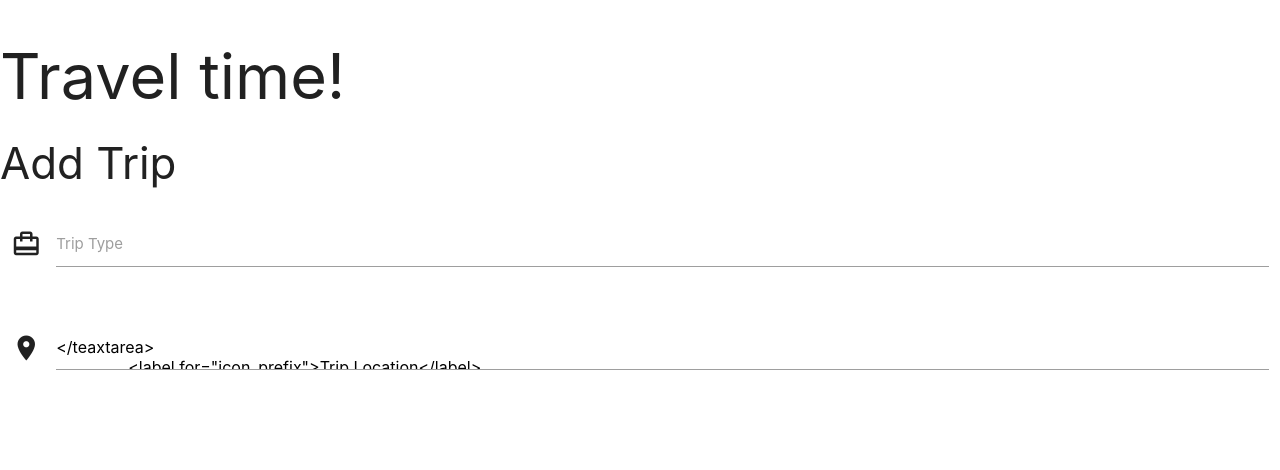
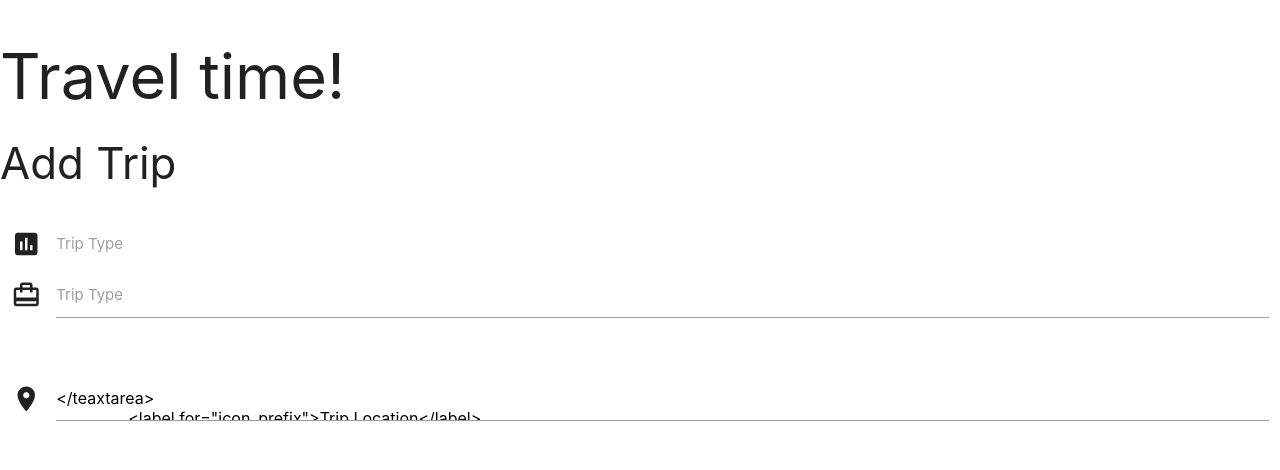
Before and after one commit to Maja-Jer/travel-o-rama, a Flask app: page /add_trip in a window 1280 px wide. Shown: the top 470 px of the page. Run offline with Flask 2, Linux system fonts and the light colour scheme; data that the repository does not hold is empty; some libraries are stand-ins or nearby versions.

Commit message:
added trip types through MondoDB

```diff
--- a/app.py
+++ b/app.py
@@ -20,7 +20,8 @@
 
 @app.route('/add_trip')
 def add_trip():
-    return render_template('addtrip.html')
+    return render_template('addtrip.html',
+    trip_type=mongo.db.trip_type.find())
 
 if __name__ == '__main__':
     app.run(host=os.environ.get('IP', '0.0.0.0'),
--- a/templates/addtrip.html
+++ b/templates/addtrip.html
@@ -5,6 +5,19 @@
 <h3>Add Trip</h3>
 <div class="row">
 	<form action="" method="POST" class="col s12">
+        <!-- select option https://materializecss.com/select.html-->
+        <div class="row">
+         <div class="input-field col s12">
+         <i class="material-icons prefix">poll</i>
+            <select id="trip_type" name="trip_type_name">
+                <option value="" disabled selected>Choose your trip type</option>
+                {% for trips in trip_type %}
+                    <option value="{{trips.trip_type}}">{{trips.trip_type}}</option>
+                {% endfor %}
+            </select>
+            <label>Trip Type</label>
+        </div>
+        </div>
 		<div class="row">
 			<div class="input-field col s12">
 				<i class="material-icons prefix">card_travel</i>
--- a/templates/base.html
+++ b/templates/base.html
@@ -20,6 +20,7 @@
 	<script type="text/javascript">
 		$(document).ready(function(){
             $('.collapsible').collapsible();
+            $('select').formSelect();
         });
 
         document.getElementById("matfix").addEventListener("click", function(e) {
```
